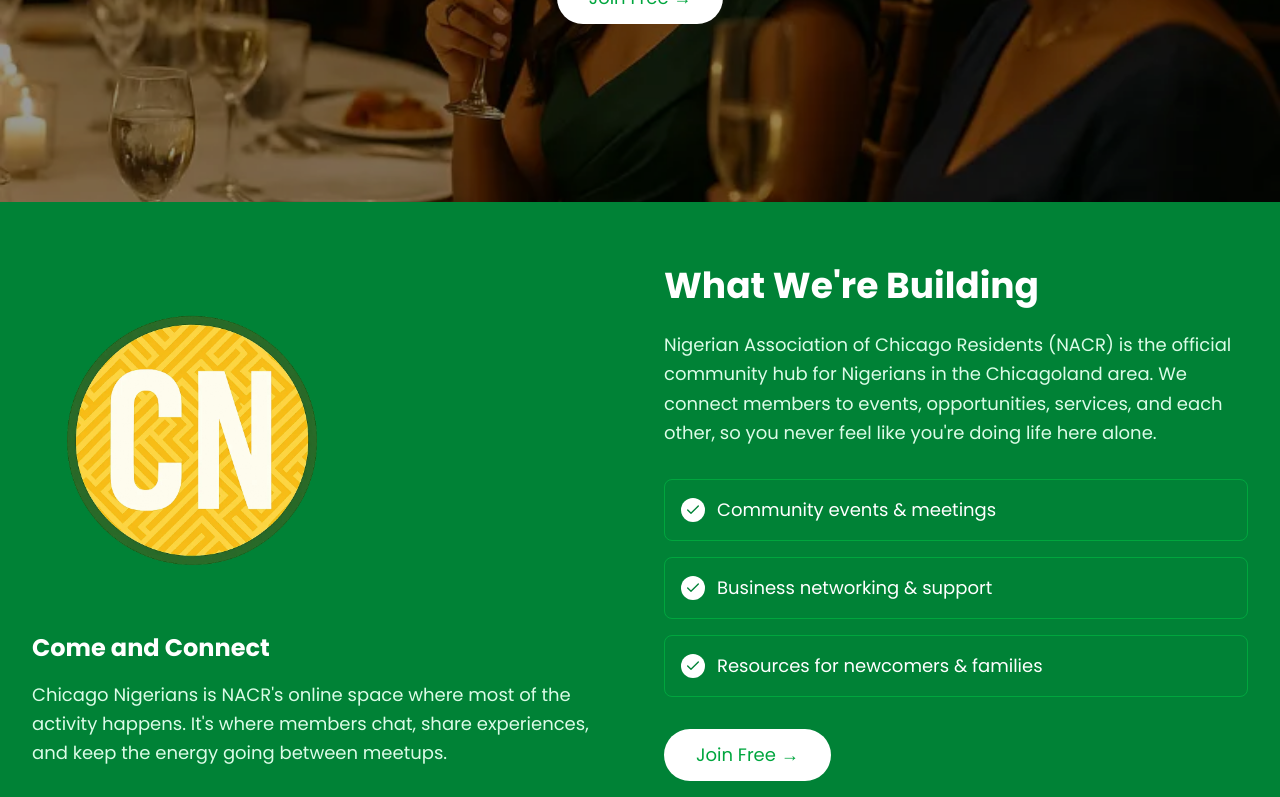
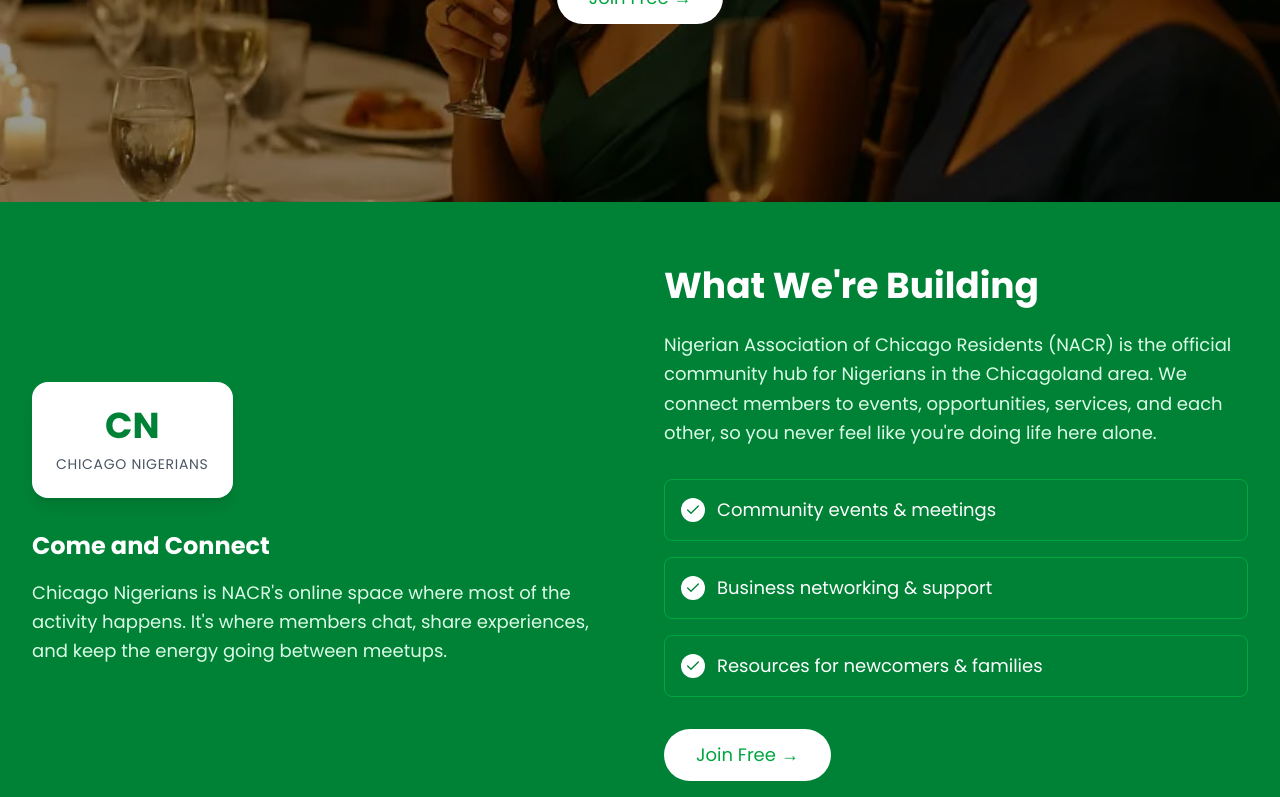
Before and after one commit to winninggodspower/nigeria-chicago-expo, a Next.js app: page / in a window 1280 px wide. Shown: the part 502-1299 px from the top of the page. Built offline with nearby package versions, Linux system fonts and the light colour scheme; a web font is replaced by a local one.

Commit message:
feat: remove cn logo

```diff
--- a/src/app/page.js
+++ b/src/app/page.js
@@ -43,8 +43,13 @@
             {/* Left Column - Logo and Come and Connect */}
             <div className="text-center lg:text-left">
               {/* CN Logo */}
-              <div className="flex justify-center lg:justify-start mb-8">
-                <img src="/CN-logo.webp" alt="NACR Logo" width={100} height={100} className="size-80" />
+               <div className="flex justify-center lg:justify-start mb-8">
+                <div className="bg-white rounded-2xl p-6 shadow-lg">
+                  <div className="text-center">
+                    <div className="text-4xl font-bold text-green-700 mb-2">CN</div>
+                    <div className="text-sm font-medium text-gray-600 uppercase tracking-wider">Chicago Nigerians</div>
+                  </div>
+                </div>
               </div>
 
               <h3 className="text-2xl font-bold text-white mb-4">Come and Connect</h3>
```
